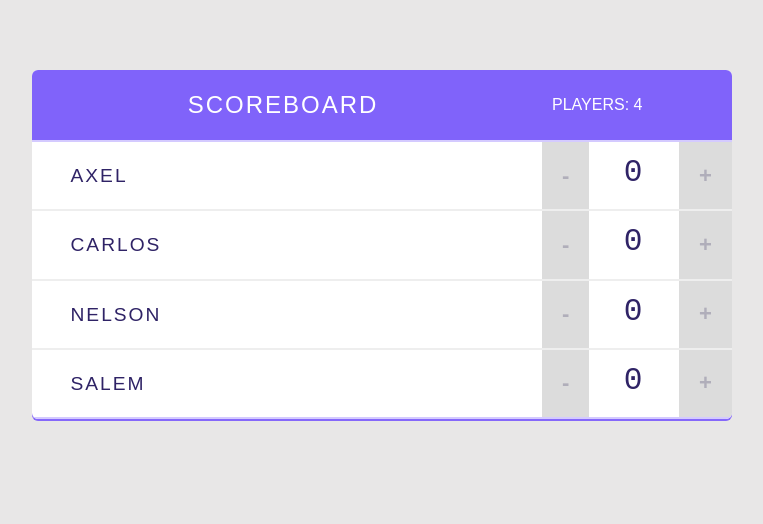
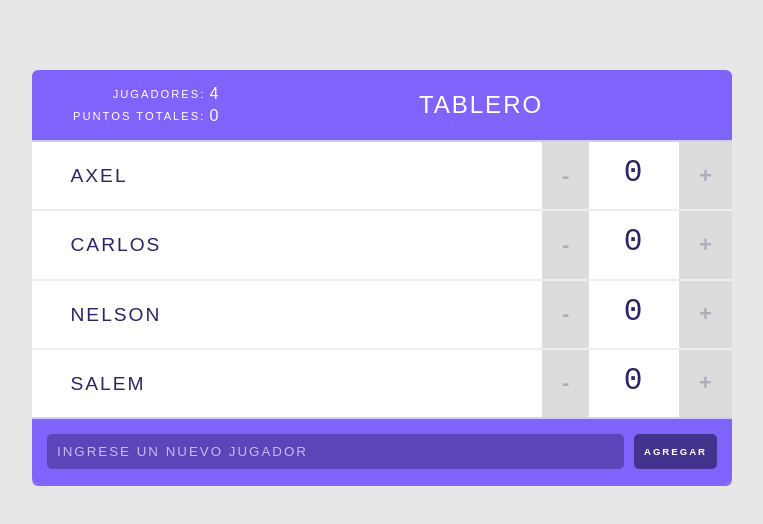
Before and after one commit to adperossa/tuttifrutti, a React (Create React App) app: page / in a window 1280 px wide. Shown: the top 524 px of the page, without its empty margins (258-1021 px from the left). Built offline with nearby package versions, Linux system fonts and the light colour scheme.

Commit message:
add new player functionality

```diff
--- /dev/null
+++ b/src/components/AddPlayerForm.js
@@ -0,0 +1,39 @@
+import React, { Component } from 'react';
+
+class AddPlayerForm extends Component {
+
+  state = {
+    value: ''
+    };
+
+  handleValueChange = (e) => {
+    this.setState({ value: e.target.value });
+  };
+
+  handleSubmit = (e) => {
+    e.preventDefault();
+    this.props.addPlayer(this.state.value);
+    this.setState({value: ''});
+  }
+
+
+
+  render() {
+    return (
+    <form onSubmit={this.handleSubmit}>
+      <input
+        type="text"
+        value={this.state.value}
+        onChange={this.handleValueChange}
+        placeholder="Ingrese un nuevo jugador"
+      />
+      <input
+        type="submit"
+        value="Agregar"
+      />
+    </form>
+    );
+  }
+}
+
+export default AddPlayerForm;
--- a/src/components/App.js
+++ b/src/components/App.js
@@ -1,6 +1,7 @@
 import React, { Component } from 'react';
 import Header from './Header';
 import Player from './Player';
+import AddPlayerForm from './AddPlayerForm';
 
 class App extends Component {
 
@@ -29,6 +30,8 @@ class App extends Component {
     ]
   }
 
+  lastPlayerId = 4;
+
   /**
    * Takes a player ID and removes it from the players array, updating state
    * @param {number} id The player's ID
@@ -36,6 +39,23 @@ class App extends Component {
   handleRemovePlayer = (id) => {
     this.setState( prevState => ({
       players: prevState.players.filter( p => p.id !== id )
+    }));
+  }
+
+  /**
+   * Adds a new player to the players array in app state
+   * @param {string} name The text the user submitted in the <AddPlayerForm/> form
+   */
+  handleAddPlayer = (name) => {
+    this.setState( prevState => ({
+      players: [
+        ...prevState.players,
+        {
+          name,
+          score: 0,
+          id: this.lastPlayerId += 1
+        }
+      ]
     }));
   }
 
@@ -70,8 +90,8 @@ class App extends Component {
     return (
       <div className="scoreboard">
         <Header
-          title="Scoreboard"
-          totalPlayers={this.state.players.length}
+          title="Tablero"
+          players={this.state.players}
         />
 
         {/* Player list */}
@@ -86,6 +106,8 @@ class App extends Component {
             index={index}
           />
         )}
+
+        <AddPlayerForm addPlayer={this.handleAddPlayer} />
       </div>
     );
   }
--- a/src/components/Header.js
+++ b/src/components/Header.js
@@ -1,4 +1,5 @@
 import React from 'react';
+import Stats from './Stats';
 
 /**
  * Displays the title and total players
@@ -6,8 +7,8 @@ import React from 'react';
 const Header = (props) => {
   return (
     <header>
-      <h1> { props.title }</h1>
-      <span className="stats">Players: {  props.totalPlayers }</span>
+    <Stats players={props.players} />
+    <h1> { props.title }</h1>
     </header>
   );
 }
--- /dev/null
+++ b/src/components/Stats.js
@@ -0,0 +1,26 @@
+import React from 'react';
+
+const Stats = (props) => {
+
+  const totalPlayers = props.players.length;
+  const totalPoints = props.players.reduce( (acc, player) => { return acc + player.score }, 0)
+
+
+  return (
+    <table className="stats">
+      <tbody>
+        <tr>
+          <td>Jugadores:</td>
+          <td>{totalPlayers}</td>
+        </tr>
+        <tr>
+          <td>Puntos Totales:</td>
+          <td>{totalPoints}</td>
+        </tr>
+        </tbody>
+    </table>
+  );
+
+}
+
+export default Stats;
```
